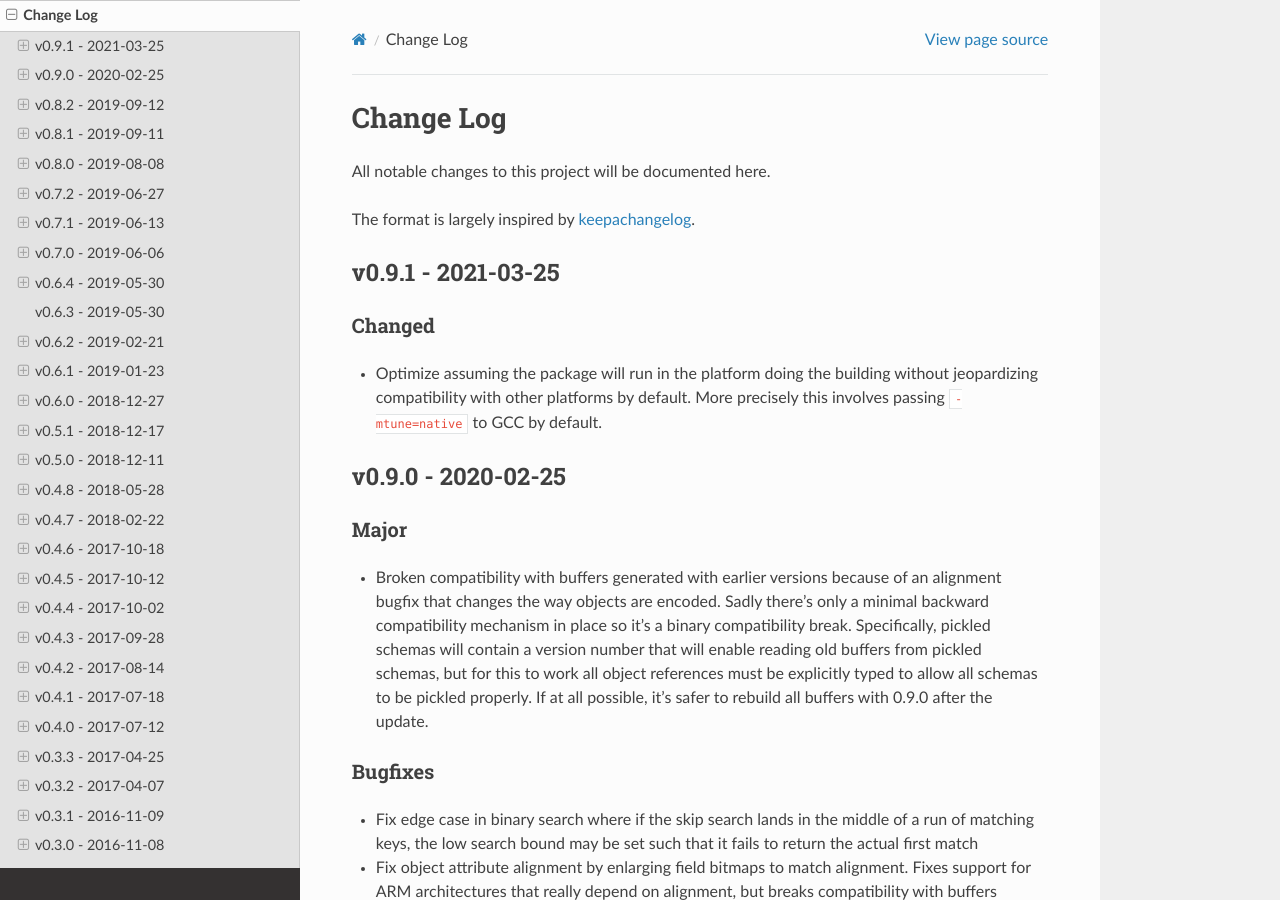
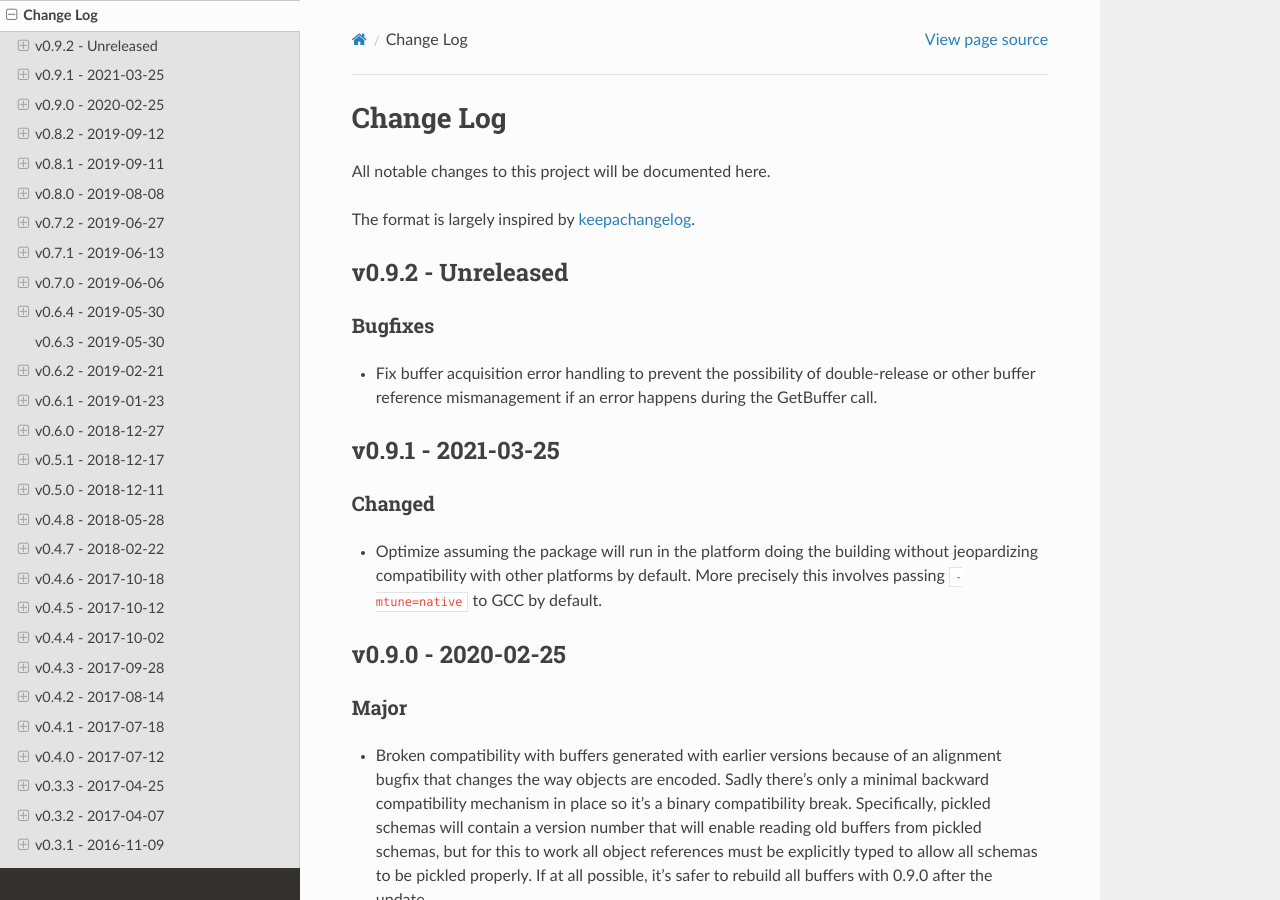
Before and after one commit to jampp/sharedbuffers, a Sphinx documentation site: the page built from doc/source/CHANGELOG.rst, in a window 1280 px wide and 900 px high. Built offline with Sphinx 7.4.7 and the Read the Docs theme 2.0.0, drawn with Linux system fonts in a browser that asks for light colours.

Commit message:
Buffer reference handling fixes
Fix buffer acquisition error handling to prevent the possibility of
double-release or other buffer reference mismanagement if an error
happens during the GetBuffer call.

```diff
--- a/doc/source/CHANGELOG.rst
+++ b/doc/source/CHANGELOG.rst
@@ -4,6 +4,16 @@ Change Log
 All notable changes to this project will be documented here.
 
 The format is largely inspired by keepachangelog_.
+
+v0.9.2 - Unreleased
+===================
+
+Bugfixes
+--------
+
+- Fix buffer acquisition error handling to prevent the possibility of
+  double-release or other buffer reference mismanagement if an error
+  happens during the GetBuffer call.
 
 v0.9.1 - 2021-03-25
 ===================
```
Also changed, not shown: 1 other file.
